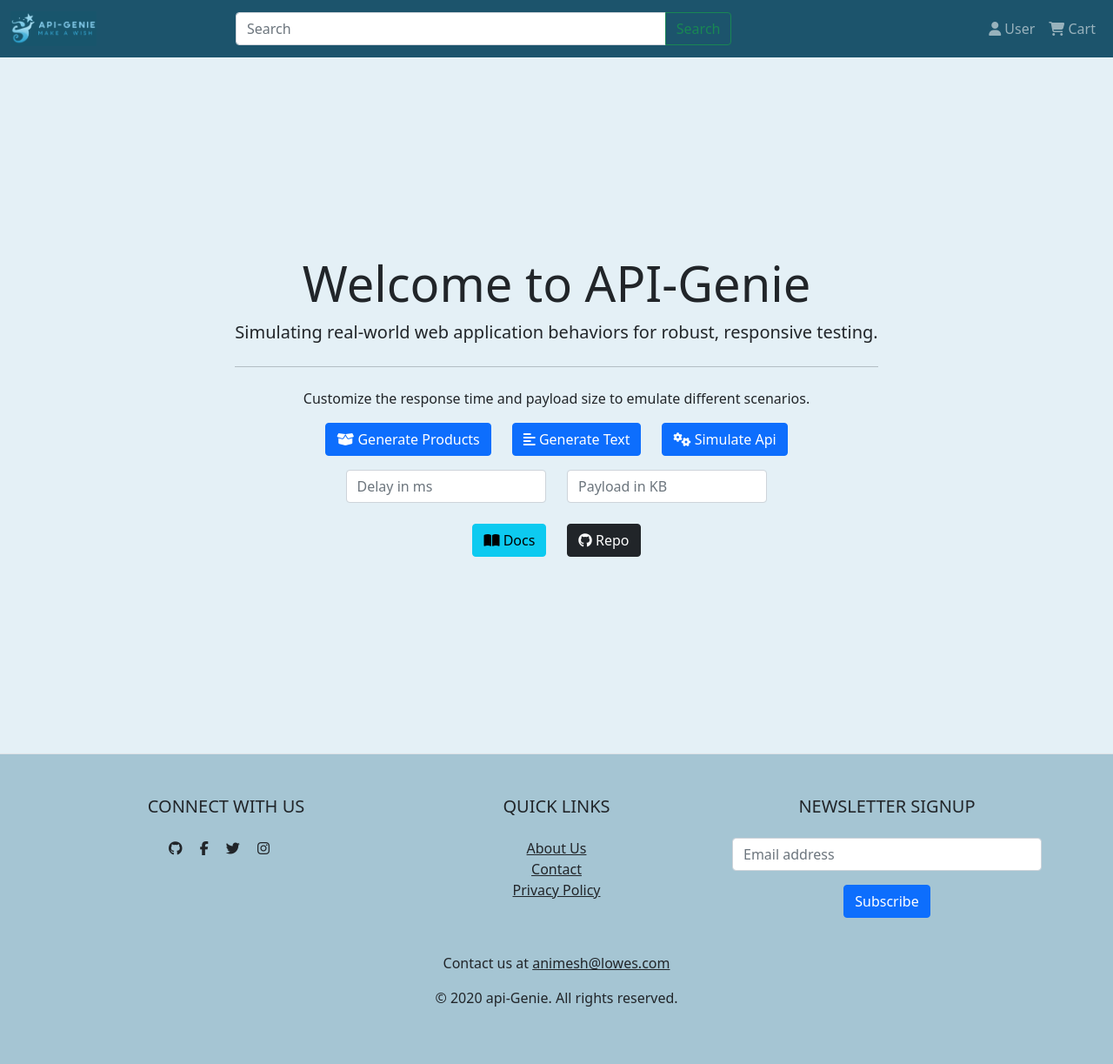
After one commit to anisriva/api-genie, a FastAPI app: template app/templates/index.html in a window 1280 px wide. The commit adds this page. Shown: the whole page at 87% size. Run offline with FastAPI, Linux system fonts and the light colour scheme; the template is opened without the code that fills it: most values are stand-ins (such as "Sample title", 1, 10 or a date in 2020); some libraries are stand-ins or nearby versions.

Commit message:
Added index, text with docs

```diff
--- a/app/configs/settings.yaml
+++ b/app/configs/settings.yaml
@@ -1,5 +1,3 @@
 logging:
   level: INFO
   format: '%(asctime)s | %(funcName)s | %(levelname)s | %(message)s'
-  enable_file_logging: False
-  filename : api-genie.log
--- a/app/main.py
+++ b/app/main.py
@@ -1,14 +1,11 @@
-import asyncio
-from datetime import datetime
-
-from fastapi import FastAPI, Request, Query
-from fastapi.responses import HTMLResponse
+from fastapi import FastAPI
 from fastapi.templating import Jinja2Templates
 from fastapi.staticfiles import StaticFiles
 
 from app.utils.core.log import Logger
-# from app.utils.core.text_generator import generate_lorem_ipsum_payload
-from app.utils.product_card_generator import gen_product_card_item_list
+
+from app.api.router_v1 import router as api_v1_router
+from app.views.routes import router as view_router
 
 logger = Logger()
 
@@ -17,45 +14,5 @@ templates = Jinja2Templates(directory="app/templates")
 
 app.mount("/static", StaticFiles(directory="static"), name="static")
 
-
-@app.get("/debug", response_class=HTMLResponse)
-async def product_simulate_response(
-                request: Request,
-                ):
-   # Template generation accounted prior delay sleep
-    template =  templates.TemplateResponse(
-                        name="base-debug.html",
-                        context={
-                                "request": request,
-                                "title":"Api Genie",
-                                })
-    # return template
-    return template
-
-@app.get("/product", response_class=HTMLResponse)
-async def product_simulate_response(
-                request: Request,
-                delay_ms: int = Query(0, alias="delay_ms"),
-                payload_size_kb: int = Query(10, alias="payload_size_kb")
-                ):
-    # Record start time
-    start_time = datetime.now()
-    # Convert KB to bytes for the payload generation
-    requested_bytes = payload_size_kb * 1024
-    product_card_items = gen_product_card_item_list(requested_bytes)
-
-    # Template generation accounted prior delay sleep
-    template =  templates.TemplateResponse(
-                        name="product.html",
-                        context={
-                                "request": request,
-                                "products" : product_card_items,
-                                "year" : str(datetime.now().year),
-                                "email" : "animesh.srivastava@lowes.com"
-                                })
-    # Wait for the remaining time
-    elapsed_time = (datetime.now() - start_time).total_seconds() * 1000
-    remaining_time = max(0, delay_ms - elapsed_time) / 1000
-    asyncio.sleep(remaining_time)
-    # return template
-    return template
+app.include_router(view_router)
+app.include_router(api_v1_router)
--- a/app/templates/base.html
+++ b/app/templates/base.html
@@ -15,7 +15,7 @@
 </head>
 <body>
     {% include 'macros/nav.html' %}
-    {% block products_page %}{% endblock %}
+    {% block body %}{% endblock %}
     {% include 'macros/footer.html' %}
     <!-- Bootstrap Bundle -->
     <script src="{{ url_for('static', path='js/bootstrap.bundle.min.js') }}"></script>
--- /dev/null
+++ b/app/templates/index.html
@@ -0,0 +1,75 @@
+{% extends "base.html" %}
+
+{% block body %}
+<div class="container vh-100 d-flex align-items-center justify-content-center">
+    <div class="text-center">
+        <h1 class="display-4">Welcome to API-Genie</h1>
+        <p class="lead">Simulating real-world web application behaviors for robust, responsive testing.</p>
+        <hr class="my-4">
+        <p>Customize the response time and payload size to emulate different scenarios.</p>
+
+        <!-- Row for Buttons -->
+        <div class="row justify-content-center mb-3">
+            <div class="col-auto">
+                <button type="button" class="btn btn-primary" onclick="simulate(0)">
+                    <i class="fas fa-box-open"></i> Generate Products
+                </button>
+            </div>
+            <div class="col-auto">
+                <button type="button" class="btn btn-primary" onclick="simulate(1)">
+                    <i class="fas fa-align-left"></i> Generate Text
+                </button>
+            </div>
+            <div class="col-auto">
+                <button type="button" class="btn btn-primary" onclick="simulate(2)">
+                    <i class="fas fa-cogs"></i> Simulate Api
+                </button>
+            </div>
+        </div>
+
+        <!-- Row for Inputs -->
+        <div class="row justify-content-center mb-3">
+            <div class="col-sm-6 col-md-4">
+                <input type="number" class="form-control mb-2" id="delay_request" placeholder="Delay in ms" min="0" required>
+            </div>
+            <div class="col-sm-6 col-md-4">
+                <input type="number" class="form-control mb-2" id="payload_request" placeholder="Payload in KB" min="1" required>
+            </div>
+        </div>
+
+        <!-- Row for Docs and Repo Buttons -->
+        <div class="row justify-content-center">
+            <div class="col-auto">
+                <a href="/docs" target="_blank" class="btn btn-info" role="button">
+                    <i class="fas fa-book-open"></i> Docs
+                </a>
+            </div>
+            <div class="col-auto">
+                <a href="#" target="_blank" class="btn btn-dark" role="button"> <!-- TODO: Insert your repo URL -->
+                    <i class="fab fa-github"></i> Repo
+                </a>
+            </div>
+        </div>
+    </div>
+</div>
+
+<script>
+function simulate(placeholder) {
+    const delay = document.getElementById('delay_request').value;
+    const payload = document.getElementById('payload_request').value;
+    const queryString = `?delay_ms=${encodeURIComponent(delay)}&payload_size_kb=${encodeURIComponent(payload)}`;
+    switch(placeholder){
+        case 0:
+        window.location.href = `{{ url_for('product_simulate_view') }}${queryString}`;
+        break;
+        case 1:
+        window.location.href = `{{ url_for('text_simulate_view') }}${queryString}`;
+        break;
+        case 2:
+        window.location.href = `{{ url_for('generate_text_api') }}${queryString}`;
+        break;
+    }
+}
+</script>
+
+{% endblock %}
--- a/app/templates/macros/hero.html
+++ b/app/templates/macros/hero.html
@@ -1,5 +1,5 @@
 <section class="hero-section shadow-lg">
-    <div id="heroCarousel" class="carousel slide" data-bs-ride="carousel">
+    <div id="heroCarousel" class="carousel carousel-dark slide carousel-fade" data-bs-ride="carousel">
       <!-- Indicators/dots -->
       <div class="carousel-indicators">
         <button type="button" data-bs-target="#heroCarousel" data-bs-slide-to="0" class="active" aria-current="true" aria-label="Slide 1"></button>
--- a/app/utils/product_card_generator.py
+++ b/app/utils/product_card_generator.py
@@ -4,9 +4,9 @@ from random import choice
 from copy import deepcopy
 
 from .core.image_manager import ProductListManager
-from .core.text_generator import generate_lorem_ipsum_payload
+from .core.text_generator import async_generate_lorem_ipsum
 
-def gen_product_card_item_list(
+async def gen_product_card_item_list(
         requested_bytes: int,
         product_desc_text_bytes : int = 75
         ) -> List[Dict]:
@@ -42,7 +42,7 @@ def gen_product_card_item_list(
     total_image_bytes_generated = 0
     total_text_bytes_generated = 0
 
-    product_text = generate_lorem_ipsum_payload(product_desc_text_bytes)
+    product_text = await async_generate_lorem_ipsum(product_desc_text_bytes)
     product_text_bytes = len(product_text.encode('utf-8'))
 
     while image_byte_quota > 0:
```
Also changed, not shown: app/api/router_v1.py (added, +7 -0 lines), app/api/v1/simulate_payload.py (added, +30 -0 lines), app/templates/base-debug.html (deleted, +0 -21 lines), app/templates/plain.html (added, +8 -0 lines), app/templates/product.html (+8 -3 lines), app/utils/core/log.py (+6 -21 lines), app/utils/core/text_generator.py (+10 -1 lines), app/views/routes.py (added, +76 -0 lines), requirements.txt (+5 -4 lines), app/api/__init__.py (added), app/api/v1/__init__.py (added), app/views/__init__.py (added).
